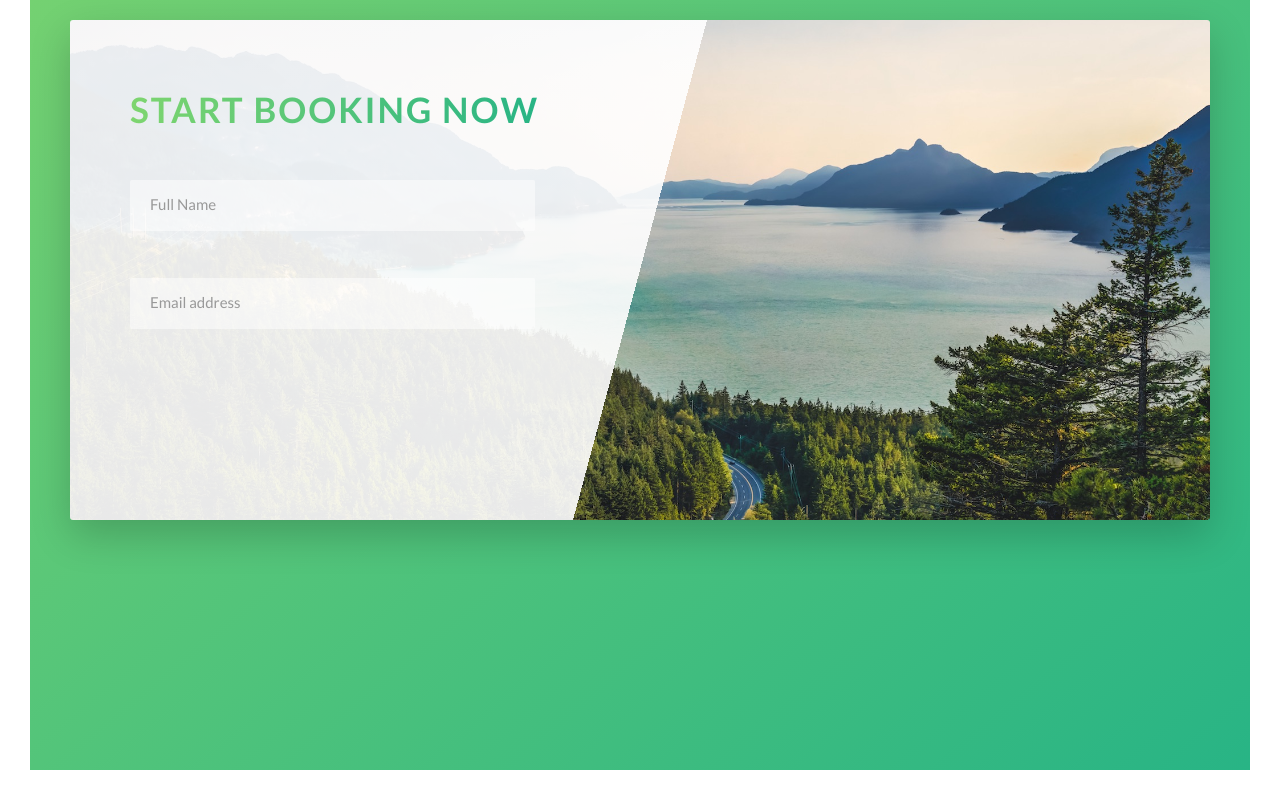
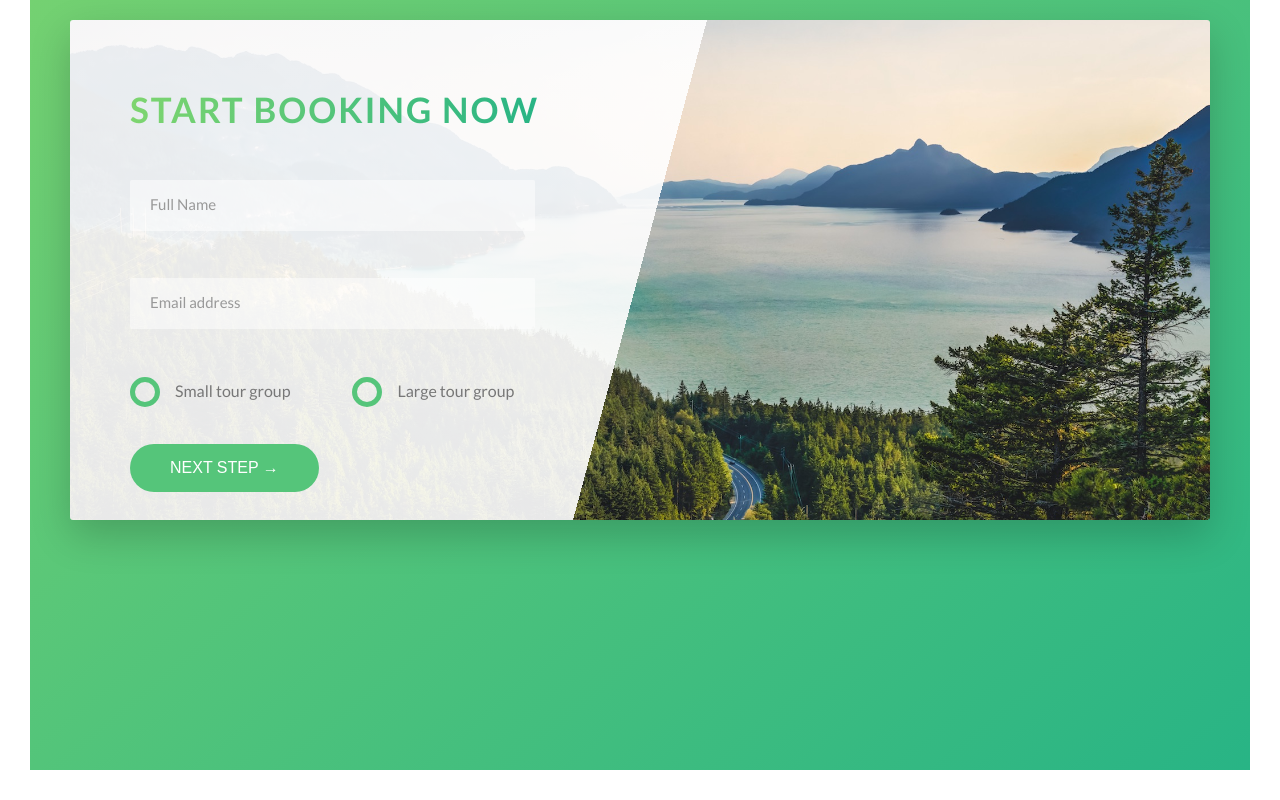
Before and after one commit to uniqueayo1988/natours, a website: page index.html in a window 1280 px wide. Shown: the part 4777-5577 px from the top of the page. Drawn offline with Linux system fonts and the light colour scheme.

Commit message:
Add radio buttons

```diff
--- a/index.html
+++ b/index.html
@@ -279,6 +279,27 @@
                    <input type="email" class="form__input" placeholder="Email address" required="" id="email">
                    <label for="email" class="form__label">Email Address</label>
                 </div>
+
+                <div class="form__group u-margin-bottom-medium">
+                  <div class="form__radio-group">
+                    <input type="radio" class="form__radio-input" id="small" name="size">
+                    <label for="small" class="form__radio-label">
+                      <span class="form__radio-button"></span>
+                      Small tour group
+                    </label>
+                  </div>
+                  <div class="form__radio-group">
+                    <input type="radio" class="form__radio-input" id="large" name="size">
+                    <label for="large" class="form__radio-label">
+                      <span class="form__radio-button"></span>
+                      Large tour group
+                    </label>
+                  </div>
+                </div>
+
+                <div class="form-group">
+                  <button class="btn btn--green">Next Step &rarr;</button>
+                </div>
               </form>
             </div>
           </div>
--- a/sass/base/_utilities.scss
+++ b/sass/base/_utilities.scss
@@ -1,23 +1,23 @@
 .u-center-text {
-  text-align: center;
+  text-align: center !important;
 }
 
 .u-margin-bottom-small {
-  margin-bottom: 1.5rem;
+  margin-bottom: 1.5rem !important;
 }
 
 .u-margin-bottom-medium {
-  margin-bottom: 4rem;
+  margin-bottom: 4rem !important;
 }
 
 .u-margin-bottom-big {
-  margin-bottom: 8rem;
+  margin-bottom: 8rem !important;
 }
 
 .u-margin-top-big {
-  margin-top: 8rem;
+  margin-top: 8rem !important;
 }
 
 .u-margin-top-huge {
-  margin-top: 10rem;
+  margin-top: 10rem !important;
 }
--- a/sass/components/_button.scss
+++ b/sass/components/_button.scss
@@ -1,4 +1,5 @@
 .btn {
+  &,
   &:link,
   &:visited {
     text-decoration: none;
@@ -9,16 +10,22 @@
     transition: all .2s;
     position: relative;
     font-size: $default-font-size;
+
+    // change for the button element
+    border: none;
+    cursor: pointer;
   }
 
   &:hover {
     transform: translateY(-3px);
-    box-shadow: 0 1rem 2rem rgba($color-black, 0.2)  /*x, y, blur color*/
+    box-shadow: 0 1rem 2rem rgba($color-black, 0.2);  /*x, y, blur color*/
   }
 
-  &:active {
+  &:active,
+  &:focus {
+    outline: none;
     transform: translateY(-1px);
-    box-shadow: 0 .5rem 1rem rgba($color-black, 0.2)
+    box-shadow: 0 .5rem 1rem rgba($color-black, 0.2);
   }
 
   &--white {
--- a/sass/components/_form.scss
+++ b/sass/components/_form.scss
@@ -14,6 +14,7 @@
     border-bottom: 3px solid transparent;
     width: 90%;
     display: block;
+    transition: all .3s;
 
     &:focus {
       outline: none;
@@ -45,4 +46,51 @@
     visibility: hidden;
     transform: translateY(-4rem);
   }
+
+  &__radio-group {
+    width: 49%;
+    display: inline-block;
+  }
+
+  &__radio-input {
+    display: none;
+    /*visibility: hidden;*/
+  }
+
+  &__radio-label {
+    font-size: $default-font-size;
+    cursor: pointer;
+    position: relative;
+    padding-left: 4.5rem;
+  }
+
+  &__radio-button {
+    height: 3rem;
+    width: 3rem;
+    border: 5px solid $color-primary;
+    border-radius: 50%;
+    display: inline-block;
+    position: absolute;
+    left: 0;
+    top: -.4rem;
+
+    &::after {
+      content: '';
+      display: block;
+      height: 1.3rem;
+      width: 1.3rem;
+      border-radius: 50%;
+      position: absolute;
+      top: 50%;
+      left: 50%;
+      transform: translate(-50%, -50%);
+      background-color: $color-primary;
+      opacity: 0;
+      transition: .2s;
+    }
+  }
+
+  &__radio-input:checked ~ &__radio-label &__radio-button::after {
+    opacity: 1;
+  }
 }
```
Also changed, not shown: css/style.css.
